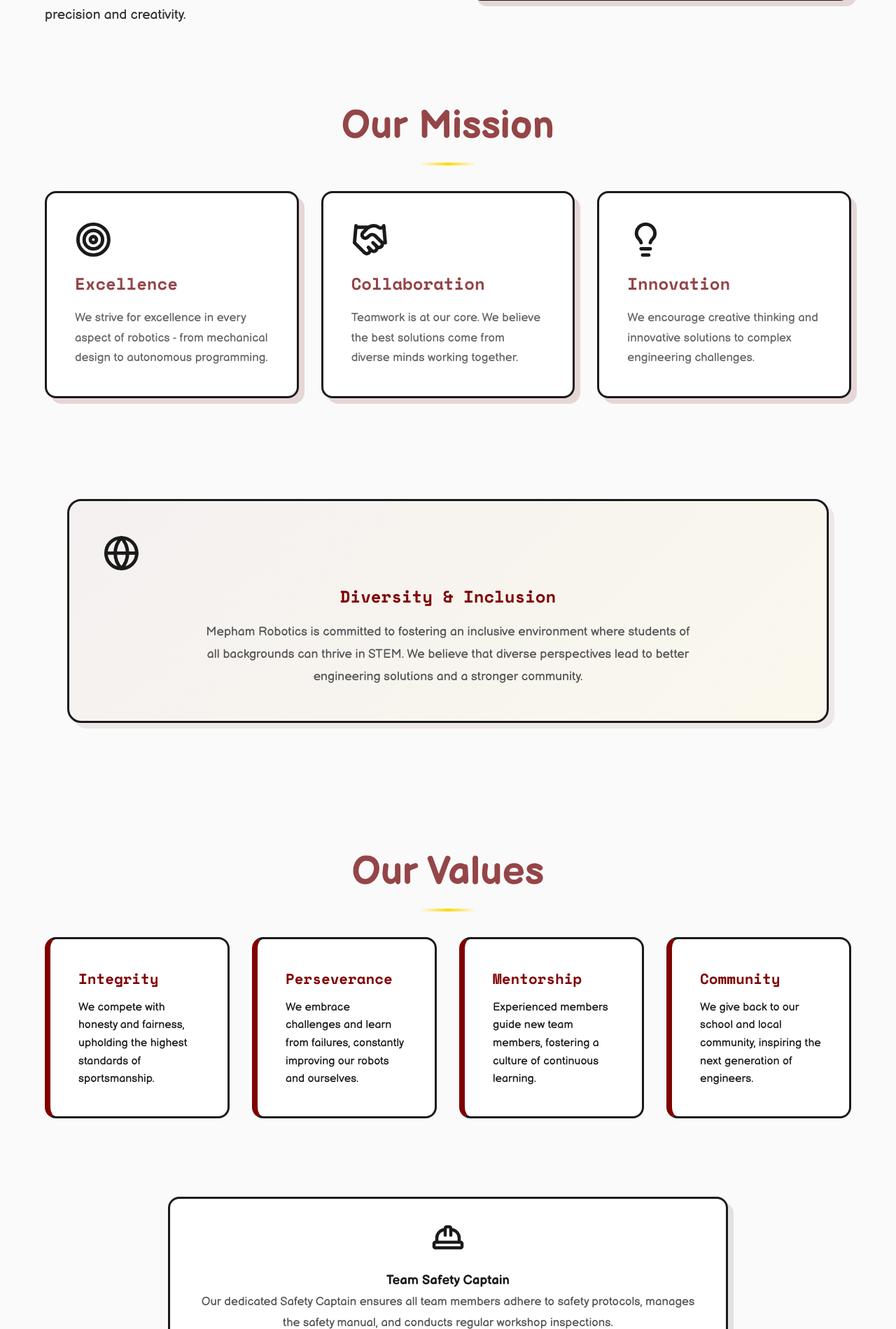
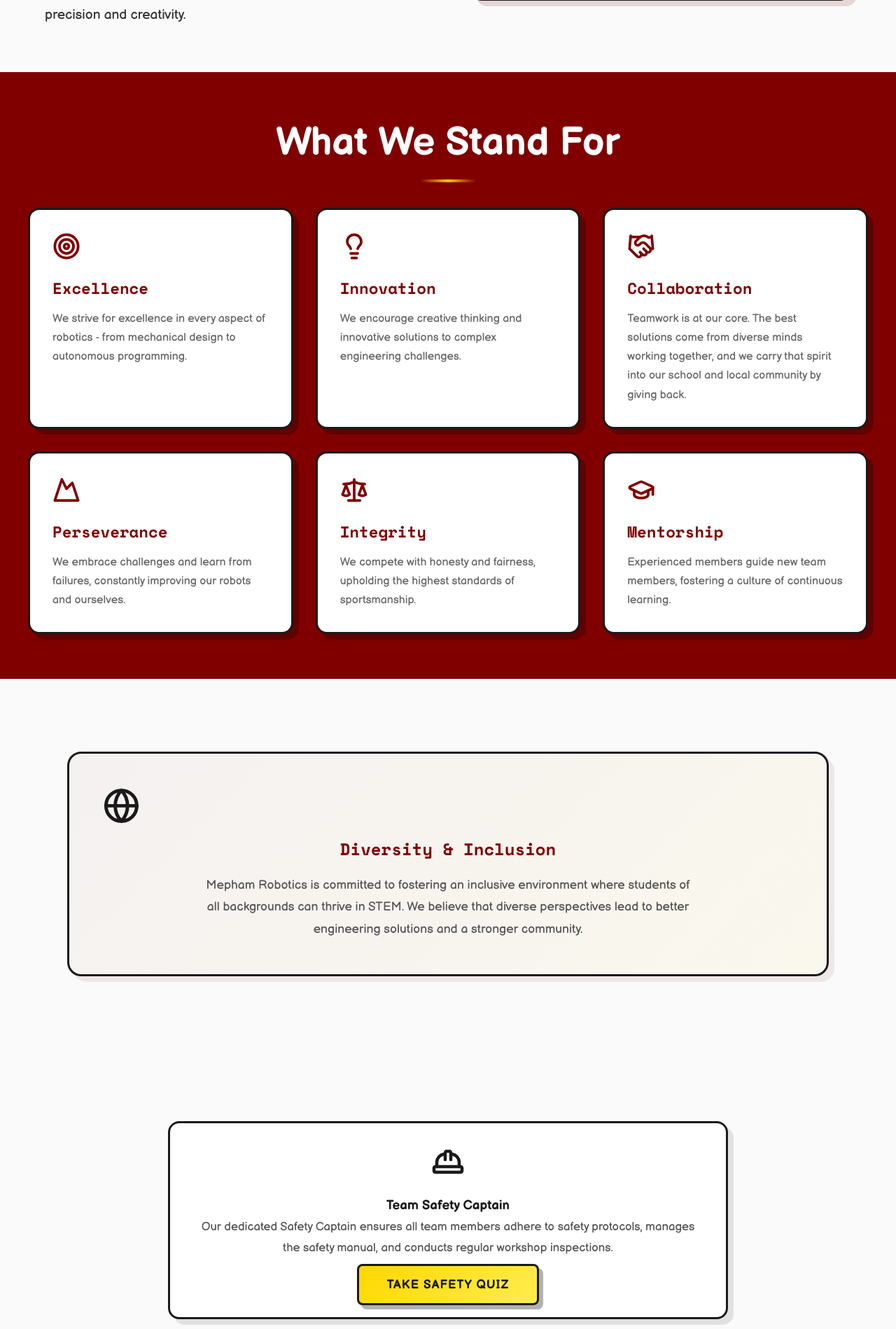
Before and after one commit to Damon1o/mepham_robotics, a Flask app: page /about in a window 1280 px wide. Shown: the part 1065-2964 px from the top of the page at 70% size. Run offline with Flask 3, Linux system fonts and the light colour scheme; data that the repository does not hold is empty; some libraries are stand-ins or nearby versions.

Commit message:
Merge about page Mission and Values into What We Stand For band
Co-Authored-By: Claude Opus 5 <noreply@anthropic.com>

```diff
--- a/static/css/pages/about.css
+++ b/static/css/pages/about.css
@@ -36,3 +36,94 @@
 [data-theme="dark"] .about-photo {
     border-color: #444;
 }
+
+/* What We Stand For: painted, full-bleed */
+.about-values {
+    max-width: none;
+    margin-left: 0;
+    margin-right: 0;
+    background: var(--maroon-dark);
+    padding: var(--spacing-xl) var(--spacing-md);
+}
+
+.about-values-inner {
+    max-width: 1200px;
+    margin: 0 auto;
+}
+
+.about-values h2 {
+    color: #fff;
+}
+
+.about-values-grid {
+    display: grid;
+    grid-template-columns: repeat(3, 1fr);
+    gap: 2rem;
+}
+
+.about-value-card {
+    background: #fff;
+    border: 3px solid var(--text-dark);
+    border-radius: 16px;
+    padding: 2rem;
+    box-shadow: 8px 8px 0px rgba(0, 0, 0, 0.25);
+    transition: transform var(--transition-base), box-shadow var(--transition-base);
+}
+
+.about-value-card:hover {
+    transform: translate(-4px, -4px);
+    box-shadow: 12px 12px 0px rgba(0, 0, 0, 0.3);
+}
+
+.about-value-icon {
+    width: 2.5rem;
+    height: 2.5rem;
+    color: var(--maroon-dark);
+    margin-bottom: 1rem;
+}
+
+.about-value-card h3 {
+    font-family: 'Space Mono', monospace;
+    font-size: 1.4rem;
+    color: var(--maroon-dark);
+    margin-bottom: 0.75rem;
+}
+
+.about-value-card p {
+    color: var(--text-light);
+    line-height: 1.7;
+}
+
+[data-theme="dark"] .about-values {
+    background: #3a0a0b;
+}
+
+[data-theme="dark"] .about-values h2 {
+    color: #fff;
+}
+
+[data-theme="dark"] .about-value-card {
+    background: #1e1e1e;
+    border-color: #444;
+}
+
+[data-theme="dark"] .about-value-icon,
+[data-theme="dark"] .about-value-card h3 {
+    color: #d4a0a1;
+}
+
+[data-theme="dark"] .about-value-card p {
+    color: #bbb;
+}
+
+@media (max-width: 900px) {
+    .about-values-grid {
+        grid-template-columns: repeat(2, 1fr);
+    }
+}
+
+@media (max-width: 600px) {
+    .about-values-grid {
+        grid-template-columns: 1fr;
+    }
+}
--- a/templates/about.html
+++ b/templates/about.html
@@ -46,28 +46,41 @@ in VEX Robotics.{% endblock %}
     </div>
 </section>
 
-<section class="mission-section fade-in-section">
-    <div class="mission-container">
-        <div class="text-center">
-            <h2 class="ripple">Our Mission</h2>
-        </div>
-        <div class="mission-grid">
-            <div class="mission-card">
-                <i data-lucide="target" class="mission-icon"></i>
+<section class="about-values fade-in-section">
+    <div class="about-values-inner">
+        <h2 class="ripple">What We Stand For</h2>
+        <div class="about-values-grid">
+            <div class="about-value-card">
+                <i data-lucide="target" class="about-value-icon"></i>
                 <h3>Excellence</h3>
                 <p>We strive for excellence in every aspect of robotics - from mechanical design to autonomous
                     programming.</p>
             </div>
-            <div class="mission-card">
-                <i data-lucide="handshake" class="mission-icon"></i>
-                <h3>Collaboration</h3>
-                <p>Teamwork is at our core. We believe the best solutions come from diverse minds working together.
-                </p>
-            </div>
-            <div class="mission-card">
-                <i data-lucide="lightbulb" class="mission-icon"></i>
+            <div class="about-value-card">
+                <i data-lucide="lightbulb" class="about-value-icon"></i>
                 <h3>Innovation</h3>
                 <p>We encourage creative thinking and innovative solutions to complex engineering challenges.</p>
+            </div>
+            <div class="about-value-card">
+                <i data-lucide="handshake" class="about-value-icon"></i>
+                <h3>Collaboration</h3>
+                <p>Teamwork is at our core. The best solutions come from diverse minds working together, and we
+                    carry that spirit into our school and local community by giving back.</p>
+            </div>
+            <div class="about-value-card">
+                <i data-lucide="mountain" class="about-value-icon"></i>
+                <h3>Perseverance</h3>
+                <p>We embrace challenges and learn from failures, constantly improving our robots and ourselves.</p>
+            </div>
+            <div class="about-value-card">
+                <i data-lucide="scale" class="about-value-icon"></i>
+                <h3>Integrity</h3>
+                <p>We compete with honesty and fairness, upholding the highest standards of sportsmanship.</p>
+            </div>
+            <div class="about-value-card">
+                <i data-lucide="graduation-cap" class="about-value-icon"></i>
+                <h3>Mentorship</h3>
+                <p>Experienced members guide new team members, fostering a culture of continuous learning.</p>
             </div>
         </div>
     </div>
@@ -81,32 +94,6 @@ in VEX Robotics.{% endblock %}
             <p>Mepham Robotics is committed to fostering an inclusive environment where students of all backgrounds
                 can thrive in STEM. We believe that diverse perspectives lead to better engineering solutions and a
                 stronger community.</p>
-        </div>
-    </div>
-</section>
-
-<section class="values-section fade-in-section">
-    <div class="values-container">
-        <div class="text-center">
-            <h2 class="ripple">Our Values</h2>
-        </div>
-        <div class="values-list">
-            <div class="value-item">
-                <h4>Integrity</h4>
-                <p>We compete with honesty and fairness, upholding the highest standards of sportsmanship.</p>
-            </div>
-            <div class="value-item">
-                <h4>Perseverance</h4>
-                <p>We embrace challenges and learn from failures, constantly improving our robots and ourselves.</p>
-            </div>
-            <div class="value-item">
-                <h4>Mentorship</h4>
-                <p>Experienced members guide new team members, fostering a culture of continuous learning.</p>
-            </div>
-            <div class="value-item">
-                <h4>Community</h4>
-                <p>We give back to our school and local community, inspiring the next generation of engineers.</p>
-            </div>
         </div>
     </div>
 </section>
```
